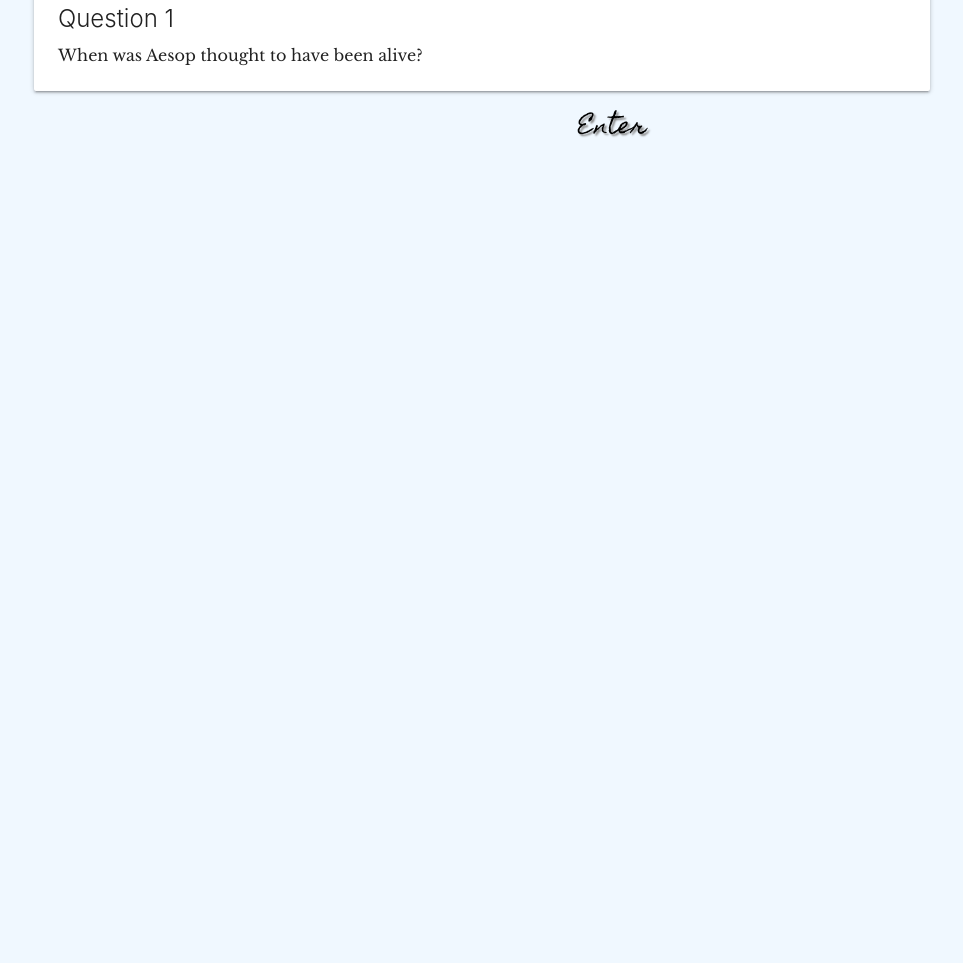
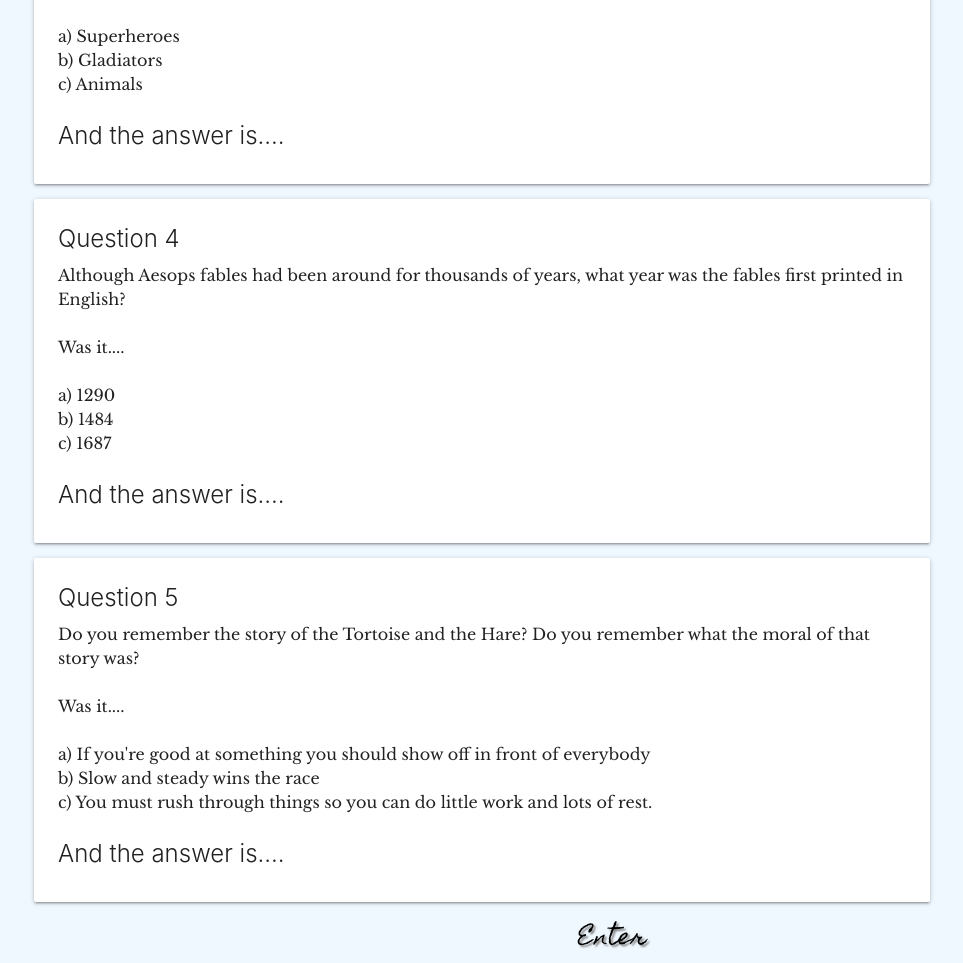
Before and after one commit to JamieWilson2000/aesopsfablesms3, a Flask app: page /quiz in a window 1280 px wide. Shown: the part 1405-2368 px from the top of the page, without its empty margins (158-1121 px from the left). Before the commit the page ends 1542 px from the top, so only its background shows below. Run offline with Flask 2, Linux system fonts and the light colour scheme; some libraries are stand-ins or nearby versions.

Commit message:
Add content/questions to quiz page

```diff
--- a/templates/quiz.html
+++ b/templates/quiz.html
@@ -6,28 +6,121 @@
     <!--Opening Header-->
     <div class="row">
         <div class="col s12">
-            <img src="{{ url_for('static', filename='images/lions-share.jpeg') }}" alt="homepage-image">
+            <img src="{{ url_for('static', filename='images/hdr-aesops-fables-415.jpg') }}" alt="homepage-image">
         </div>
         <div class="col s12">
             <h2 class="text-decoration">Quiz Time!!!</h2>
         </div>
     </div>
     <!--Quiz Cards-->
+    <!--Question 1-->
     <div class="card">
-        <div class="card-image waves-effect waves-block waves-light">
-          <img class="activator" src="images/office.jpg">
-        </div>
         <div class="card-content">
-          <span class="card-title activator grey-text text-darken-4">Question 1</span>
+            <span class="card-title grey-text text-darken-4">Question 1</span>
           <p>
-              When was Aesop thought to have been alive?
+              When was Aesop thought to have been alive?<br>
+              <br>
+            Was it....<br>
+            <br>
+            a) Between 1024 and 1068<br>
+            b) Between 620 and 564 BCE<br>
+            c) Between 210 and 280 AD<br>
+            <br>
           </p>
+          <span class="card-title activator grey-text text-darken-4">And the answer is....</span>
         </div>
         <div class="card-reveal">
-          <span class="card-title grey-text text-darken-4">Card Title<i class="material-icons right">close</i></span>
-          <p>Here is some more information about this product that is only revealed once clicked on.</p>
+          <span class="card-title grey-text text-darken-4">Were you right?</span>
+          <p>Aesop, the slave and storyteller is believed to have been alive around 620 and 564 BCE</p>
         </div>
       </div>
+<!--Question 2-->
+      <div class="card">
+        <div class="card-content">
+            <span class="card-title grey-text text-darken-4">Question 2</span>
+          <p>
+              Where did Aesop live?<br>
+              <br>
+            Did he live in....<br>
+            <br>
+            a) Ancient Greece<br>
+            b) Ancient Rome<br>
+            c) Ancient Spain<br>
+            <br>
+          </p>
+          <span class="card-title activator grey-text text-darken-4">And the answer is....</span>
+        </div>
+        <div class="card-reveal">
+          <span class="card-title grey-text text-darken-4">Were you right?</span>
+          <p>Aesop lived in Ancient Greece.</p>
+        </div>
+      </div>
+
+      <!--Question 3-->
+      <div class="card">
+        <div class="card-content">
+            <span class="card-title grey-text text-darken-4">Question 3</span>
+          <p>
+              When telling his stories, how did Aesop portray his main characters?<br>
+              <br>
+            Were they....<br>
+            <br>
+            a) Superheroes<br>
+            b) Gladiators<br>
+            c) Animals<br>
+            <br>
+          </p>
+          <span class="card-title activator grey-text text-darken-4">And the answer is....</span>
+        </div>
+        <div class="card-reveal">
+          <span class="card-title grey-text text-darken-4">Were you right?</span>
+          <p>Aesop mainly used animals in his storytelling but their actions and personalities reflected those of humans.</p>
+        </div>
+      </div>
+
+      <!--Question 4-->
+      <div class="card">
+        <div class="card-content">
+            <span class="card-title grey-text text-darken-4">Question 4</span>
+          <p>
+              Although Aesops fables had been around for thousands of years, what year was the fables first printed in English?<br>
+              <br>
+            Was it....<br>
+            <br>
+            a) 1290<br>
+            b) 1484<br>
+            c) 1687<br>
+            <br>
+          </p>
+          <span class="card-title activator grey-text text-darken-4">And the answer is....</span>
+        </div>
+        <div class="card-reveal">
+          <span class="card-title grey-text text-darken-4">Were you right?</span>
+          <p>The first printed version of Aesop's Fables in English was published on 26 March 1484, by William Caxton.</p>
+        </div>
+      </div>
+
+<!--Question 5-->
+<div class="card">
+    <div class="card-content">
+        <span class="card-title grey-text text-darken-4">Question 5</span>
+      <p>
+          Do you remember the story of the Tortoise and the Hare? Do you remember what the moral of that story was?<br>
+          <br>
+        Was it....<br>
+        <br>
+        a) If you're good at something you should show off in front of everybody<br>
+        b) Slow and steady wins the race<br>
+        c) You must rush through things so you can do little work and lots of rest.<br>
+        <br>
+      </p>
+      <span class="card-title activator grey-text text-darken-4">And the answer is....</span>
+    </div>
+    <div class="card-reveal">
+      <span class="card-title grey-text text-darken-4">Were you right?</span>
+      <p>Slow and steady wins the race, <br>although if you are good at something there's no harm in being confident in your talent!!</p>
+    </div>
+  </div>
 
     <div class="row">
         <a href="{{ url_for('history') }}" class="col s6 offset-s6"><span class="flow-text text-nav text-decoration">Enter</span></a>
```
Also changed, not shown: README.md, static/images/hdr-aesops-fables-415.jpg (added).
